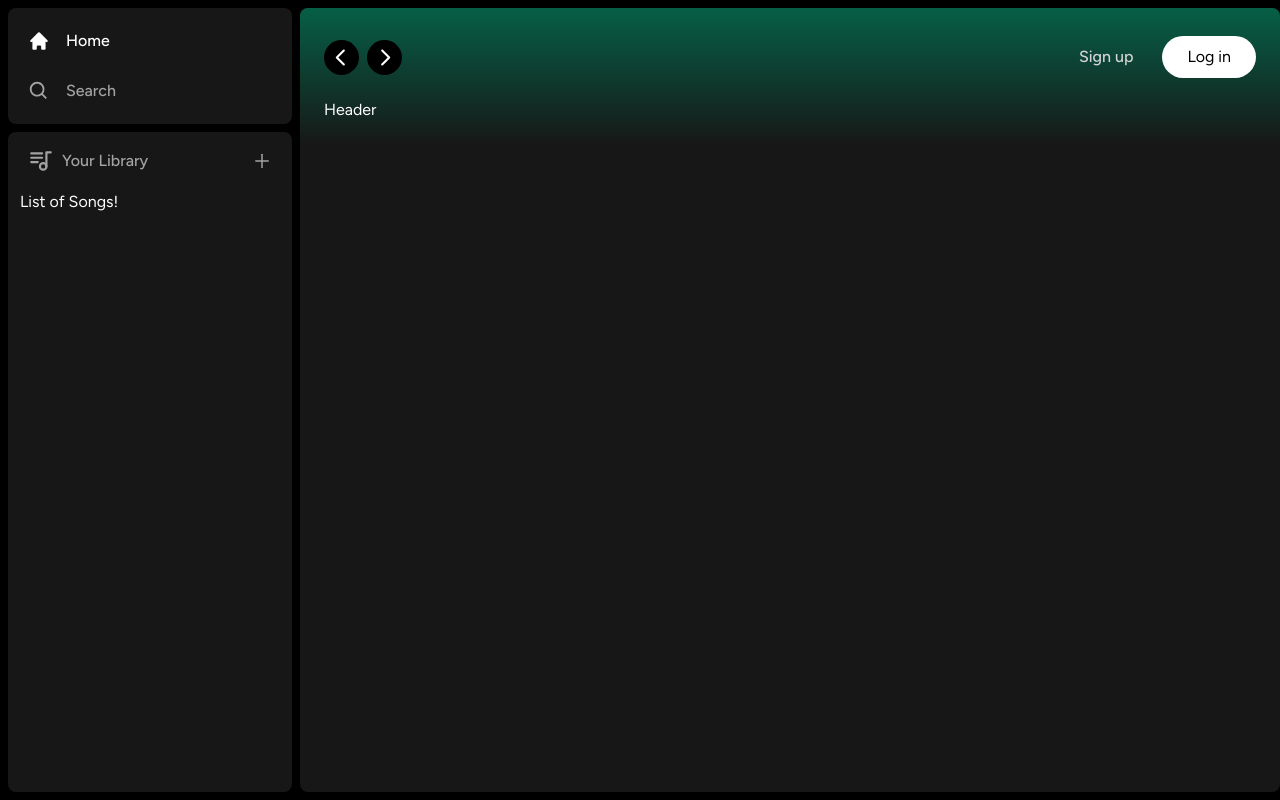
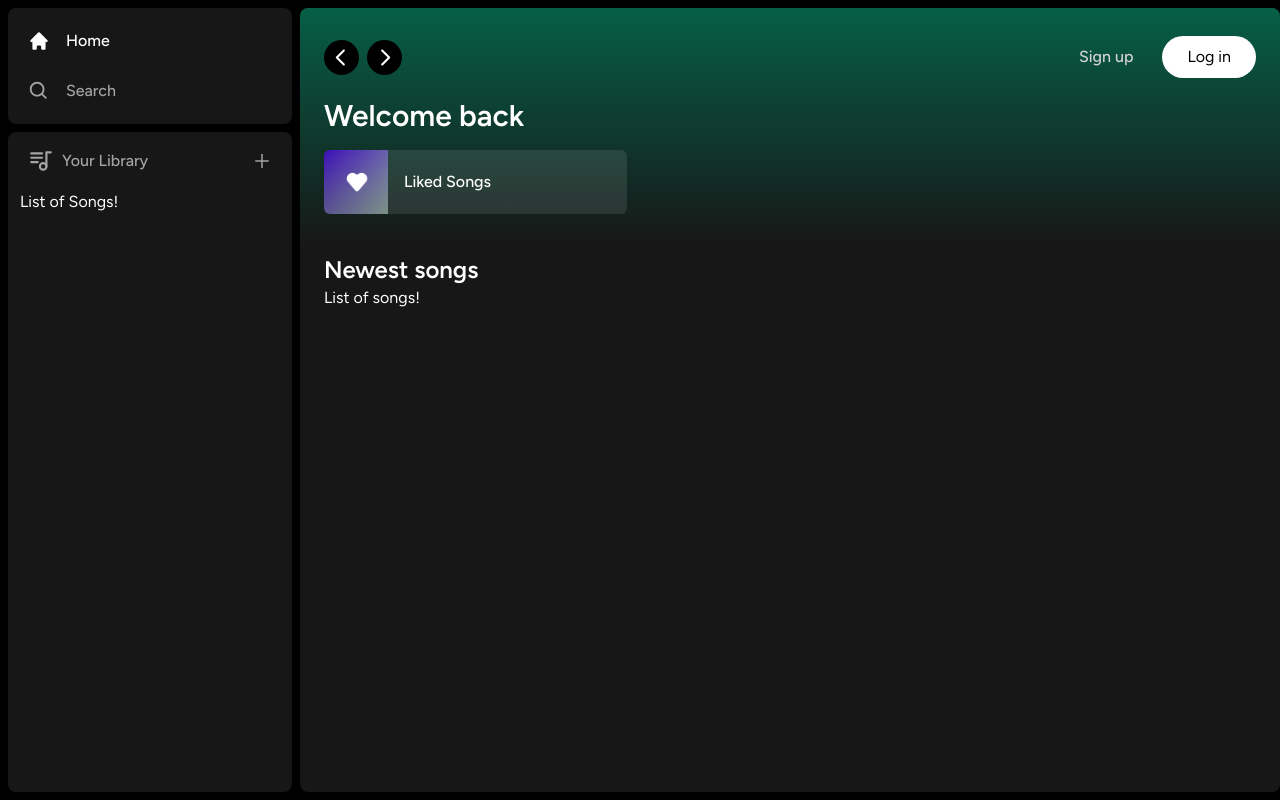
Before and after one commit to matheus1g/SpotifyClone, a Next.js app: page / in a window 1280 px wide. Built offline with nearby package versions, Linux system fonts and the light colour scheme.

Commit message:
finish layout

```diff
--- a/app/(site)/page.tsx
+++ b/app/(site)/page.tsx
@@ -1,4 +1,5 @@
 import Header from "@/components/Header";
+import ListItem from "@/components/ListItem";
 
 export default function Home() {
   return (
@@ -11,8 +12,45 @@ export default function Home() {
       overflow-y-auto
     ">
      <Header>
-        Header
+      <div className="mb-2">
+        <h1
+          className="
+            text-white
+            text-3xl
+            font-semibold
+          "
+        >
+          Welcome back
+        </h1>
+        <div
+          className="
+            grid
+            grid-cols-1
+            sm:grid-cols-2
+            xl:grid-cols-3
+            2xl:grid-cols-4
+            gap-3
+            mt-4
+          "
+        >
+          <ListItem
+            image="/images/liked.png"
+            name="Liked Songs"
+            href="liked"
+          />
+        </div>
+      </div>
      </Header>
+     <div className="mt-2 mb-7 px-6">
+        <div className="flex justify-between items-center">
+          <h1 className="text-white text-2xl font-semibold">
+            Newest songs
+          </h1>
+        </div>
+        <div>
+          List of songs!
+        </div>
+     </div>
     </div>
   )
 }
--- /dev/null
+++ b/components/ListItem.tsx
@@ -0,0 +1,83 @@
+"use client";
+
+import Image from "next/image";
+import { useRouter } from "next/navigation";
+
+import {FaPlay} from "react-icons/fa"
+
+interface ListItemProps {
+  image: string;
+  name: string;
+  href: string;
+}
+
+const ListItem:React.FC<ListItemProps> = ({
+  image,
+  name,
+  href
+}) => {
+  const router = useRouter();
+
+  const onClick = () => {
+    // add authentication before push
+    router.push(href);
+  }
+
+  return (
+    <button
+      onClick={onClick}
+      className="
+        relative
+        group
+        flex
+        items-center
+        rounded-md
+        overflow-hidden
+        gap-x-4
+        bg-neutral-100/10
+        hover:bg-neutral-100/20
+        transition
+        pr-4
+      "
+    >
+      <div
+        className="
+          relative
+          min-h-[64px]
+          min-w-[64px]
+        "
+      >
+        <Image
+          className="object-cover"
+          fill
+          src={image}
+          alt="Image"
+        />
+      </div>
+      <p className="font-medium truncate py-5">
+        {name}
+      </p>
+      <div
+        className="
+          absolute
+          transition
+          opacity-0
+          rounded-full
+          flex
+          items-center
+          justify-center
+          bg-green-500
+          p-3
+          drop-shadow
+          right-5
+          group-hover:opacity-100
+          hover:scale-110
+        "
+      >
+        <FaPlay className="text-black" />
+      </div>
+    </button>
+  )
+}
+
+export default ListItem;
```
Also changed, not shown: public/images/liked.png (added).
